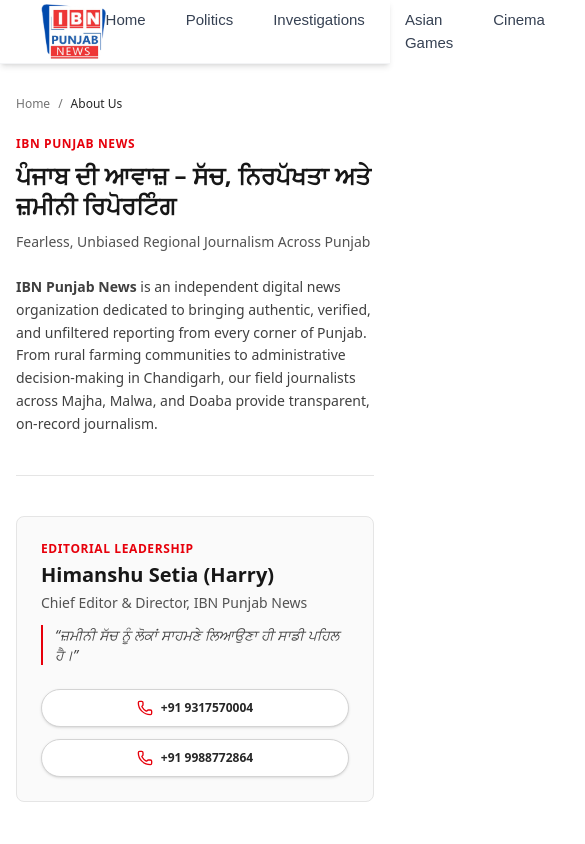
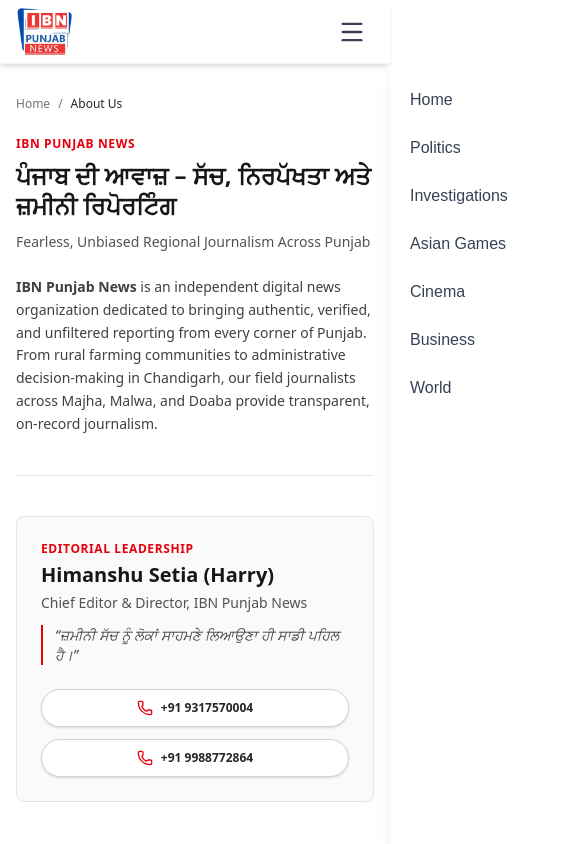
Before and after one commit to kamalkaur20044-cell/IBN-news-website, a Next.js app: page /about-us in a window 390 px wide. Shown: the top 844 px of the page, 585 px wide, since content can reach past the window. Built offline with nearby package versions, Linux system fonts and the light colour scheme.

Commit message:
ui updated

```diff
--- a/components/FeaturedNews.tsx
+++ b/components/FeaturedNews.tsx
@@ -57,7 +57,7 @@
 ];
 export default function FeaturedNews() {
   return (
-    <section className="mx-auto max-w-[90%] px-0 my-10">
+    <section className="mx-auto max-w-[90%] px-0 my-10 ">
       {/* Section Header */}
       <div className="mb-6 flex items-center justify-between border-b border-gray-200 pb-4">
         <h2 className="text-2xl font-bold text-gray-900">Must Read</h2>
--- a/components/Footer.tsx
+++ b/components/Footer.tsx
@@ -5,14 +5,16 @@
 const Footer = () => {
     return (
         <footer className='w-full  py-16 bg-[#0B1F3A] text-white'>
-            <div className='flex justify-center gap-28'>
+            <div className='flex flex-col md:flex-row md:flex-wrap justify-around  gap-14 md:gap-18 '>
+                <div className='mx-auto  flex  gap-6 md:flex-col md:items-center'>
+                    <img src="/images/logo.png" alt='logo' className='h-14 w-auto shrink-0 mb-4' />
+                    <h2 className='lg:text-[24px] text-[18px]  font-semibold leading-8'>Latest News : Breaking <br /> News and Updates</h2>
+                </div>
+
+                <div className='flex gap-12 mx-auto md:gap-20'>
                     <div>
-                    <img src="/images/logo.png" alt='logo' className='h-14 shrink-0 mb-4' />
-                    <h2 className='text-[24px] font-semibold leading-8'>Latest News : Breaking <br /> News and Updates</h2>
-                </div>
-                <div>
-                    <b className='text-sm uppercase'>HOME</b>
-                    <ul className='mt-4 space-y-3 text-sm text-gray-300'>
+                        <b className='md:text-sm text-xs uppercase '>HOME</b>
+                        <ul className='mt-4 space-y-3 md:text-sm text-xs text-gray-300'>
                             <li><Link href='#' className='hover:text-white transition'>About Us</Link></li>
                             <li><Link href='#' className='hover:text-white transition'>Latest News</Link></li>
                             <li><Link href='#' className='hover:text-white transition'>Blog</Link></li>
@@ -20,23 +22,24 @@
                         </ul>
                     </div>
                     <div>
-                    <b className='text-sm uppercase'>Get Help</b>
-                    <ul className='mt-4 space-y-3 text-sm text-gray-300'>
+                        <b className='md:text-sm text-xs uppercase'>Get Help</b>
+                        <ul className='mt-4 space-y-3 md:text-sm text-xs text-gray-300'>
                             <li className='hover:text-white cursor-pointer transition'>Support</li>
                             <li className='hover:text-white cursor-pointer transition'>Pricing</li>
                             <li className='hover:text-white cursor-pointer transition'>Media Kit</li>
                             <li className='hover:text-white cursor-pointer transition'>Contact Us</li>
                         </ul>
                     </div>
-                <div>
-                    <p className='text-sm font-bold uppercase'>SUBSCRIBE <span className='font-normal'>To Newsletter</span></p>
-                    <label className='mt-4 block text-sm text-gray-300'>Email address</label>
+                </div>
+                <div className='mx-auto'>
+                    <p className='md:text-sm text-xs font-bold uppercase'>SUBSCRIBE <span className='font-normal'>To Newsletter</span></p>
+                    <label className='mt-4 block md:text-sm text-xs text-gray-300'>Email address</label>
                     <div className='flex mt-2'>
                         <div className='flex gap-2 items-center bg-[#eeecec] text-black p-2 rounded-l-xl'>
                             <Inbox size={18} className='text-gray-500' />
-                            <input type='email' className='w-40 bg-transparent outline-none text-sm' placeholder='Email address' />
+                            <input type='email' className='w-40 bg-transparent outline-none text-xs md:text-sm' placeholder='Email address' />
                         </div>
-                        <button className='bg-red-500 text-white px-4 rounded-r-xl text-sm font-semibold hover:bg-red-600 transition'>Subscribe</button>
+                        <button className='bg-red-500 text-white px-4 rounded-r-xl text-xs md:text-sm font-semibold hover:bg-red-600 transition'>Subscribe</button>
                     </div>
                 </div>
             </div>
--- a/components/Navbar.tsx
+++ b/components/Navbar.tsx
@@ -1,71 +1,118 @@
-import { SearchIcon } from 'lucide-react'
+
+'use client'
+
+import { SearchIcon, Menu, X } from 'lucide-react'
 import Link from 'next/link'
-import React from 'react'
+import React, { useState } from 'react'
+
+const navLinks = [
+  { name: 'Home', href: '/' },
+  { name: 'Politics', href: '/about-us' },
+  { name: 'Investigations', href: '/news' },
+  { name: 'Asian Games', href: '/news' },
+  { name: 'Cinema', href: '/news' },
+  { name: 'Business', href: '/news' },
+  { name: 'World', href: '/IBN-punjab-news' },
+]
 
 const Navbar = () => {
+  const [isMenuOpen, setIsMenuOpen] = useState(false)
+
   return (
-    <nav className='sticky top-0 z-50 flex items-center justify-between px-10 bg-white h-16 shadow-md border-b border-gray-100'>
+    <>
+      {/* Desktop Navbar */}
+      <nav className='hidden md:flex sticky top-0 z-50 items-center justify-between px-10 bg-white h-16 shadow-md border-b border-gray-100'>
 
         {/* Logo */}
-      <Link href="/" className='flex-shrink-0'>
-        <img src="/images/logo.png" alt='logo' className='h-14 w-auto object-contain' />
+        <Link href='/' className='flex-shrink-0'>
+          <img
+            src='/images/logo.png'
+            alt='logo'
+            className='h-14 w-auto object-contain'
+          />
         </Link>
 
         {/* Nav Links */}
         <ul className='flex gap-10 text-[15px] font-medium text-gray-700'>
-        <li>
-          <Link href="/" className='relative py-1 hover:text-[#C1121F] after:absolute after:left-0 after:bottom-0 after:h-[2px] after:w-0 after:bg-[#C1121F] hover:after:w-full after:transition-all after:duration-300'>
-            Home
+          {navLinks.map((link) => (
+            <li key={link.name}>
+              <Link
+                href={link.href}
+                className='relative py-1 hover:text-[#C1121F] after:absolute after:left-0 after:bottom-0 after:h-[2px] after:w-0 after:bg-[#C1121F] hover:after:w-full after:transition-all after:duration-300'
+              >
+                {link.name}
               </Link>
             </li>
-        <li>
-          <Link href="/about-us" className='relative py-1 hover:text-[#C1121F] after:absolute after:left-0 after:bottom-0 after:h-[2px] after:w-0 after:bg-[#C1121F] hover:after:w-full after:transition-all after:duration-300'>
-            Politics
-          </Link>
-        </li>
-        <li>
-          <Link href="/news" className='relative py-1 hover:text-[#C1121F] after:absolute after:left-0 after:bottom-0 after:h-[2px] after:w-0 after:bg-[#C1121F] hover:after:w-full after:transition-all after:duration-300'>
-            Investigations
-          </Link>
-        </li>
-        <li>
-          <Link href="/news" className='relative py-1 hover:text-[#C1121F] after:absolute after:left-0 after:bottom-0 after:h-[2px] after:w-0 after:bg-[#C1121F] hover:after:w-full after:transition-all after:duration-300'>
-            Asian Games
-          </Link>
-        </li>
-        <li>
-          <Link href="/news" className='relative py-1 hover:text-[#C1121F] after:absolute after:left-0 after:bottom-0 after:h-[2px] after:w-0 after:bg-[#C1121F] hover:after:w-full after:transition-all after:duration-300'>
-            Cinema
-          </Link>
-        </li>
-        <li>
-          <Link href="/news" className='relative py-1 hover:text-[#C1121F] after:absolute after:left-0 after:bottom-0 after:h-[2px] after:w-0 after:bg-[#C1121F] hover:after:w-full after:transition-all after:duration-300'>
-            Business
-          </Link>
-        </li>
-        <li>
-          <Link href="/IBN-punjab-news" className='relative py-1 hover:text-[#C1121F] after:absolute after:left-0 after:bottom-0 after:h-[2px] after:w-0 after:bg-[#C1121F] hover:after:w-full after:transition-all after:duration-300'>
-            World
-          </Link>
-        </li>
+          ))}
         </ul>
 
+        {/* Search + Subscribe */}
+        <div className='flex gap-4'>
 
+          {/* Search */}
+          <div className='flex w-25 border border-gray-200 text-gray-500 py-1 px-2 rounded-full hover:border-gray-900 hover:text-gray-900'>
+            <SearchIcon className='shrink-0 pr-2' />
 
-      {/* Subscribe Button */}
-      <div className='flex gap-4'>
-        {/* search bar */}
-        <div className="flex w-25 border-1 border-gray-200 text-gray-500 py-1 px-2 rounded-full hover:border-gray-900 hover:text-gray-900">
-          <SearchIcon className='shrink-0 pr-2' />
-          <input type="text" placeholder="Search " className="w-full text-sm bg-transparent text-gray-700 outline-none border-none placeholder:text-gray-400" />
+            <input
+              type='text'
+              placeholder='Search'
+              className='w-full text-sm bg-transparent text-gray-700 outline-none border-none placeholder:text-gray-400'
+            />
           </div>
 
+          {/* Subscribe */}
           <button className='bg-[#C1121F] text-white text-sm font-semibold px-5 py-2 rounded-full transition-all duration-300 hover:bg-[#1e3a5f] hover:scale-105'>
             Subscribe
           </button>
+
+        </div>
+      </nav>
+
+
+      {/* Mobile Navbar */}
+      <nav className='flex md:hidden sticky top-0 z-50 items-center justify-between h-16 px-4 bg-white shadow-md border-b border-gray-100'>
+
+        {/* Logo */}
+        <Link href='/'>
+          <img src='/images/logo.png' alt='logo' className='h-12 w-auto object-contain' />
+        </Link>
+
+        {/* Hamburger Button */}
+        <button
+          onClick={() => setIsMenuOpen(!isMenuOpen)}
+          aria-label={isMenuOpen ? 'Close menu' : 'Open menu'}
+          className='p-2 text-gray-700'
+        >
+          {isMenuOpen ? (
+            <X size={28} />
+          ) : (
+            <Menu size={28} />
+          )}
+        </button>
+      </nav>
+
+
+      {/* Mobile Menu */}
+
+        <div className={`fixed top-16 right-0 z-40 w-[50%] h-[calc(100vh-4rem)] bg-white shadow-lg transform transition-transform duration-1000 ease-in-out md:hidden ${isMenuOpen ? 'translate-x-0' : 'translate-x-full'}`}>
+
+          <ul className='flex flex-col px-5 py-3'>
+            {navLinks.map((link) => (
+              <li key={link.name}>
+                <Link
+                  href={link.href}
+                  onClick={() => setIsMenuOpen(false)}
+                  className='block py-3 text-gray-700 font-medium hover:text-[#C1121F]'
+                >
+                  {link.name}
+                </Link>
+              </li>
+            ))}
+          </ul>
+
         </div>
 
-    </nav>
+    </>
   )
 }
 
--- a/components/VideoNews.tsx
+++ b/components/VideoNews.tsx
@@ -53,7 +53,7 @@
 
 export default function NewsInVideo() {
   return (
-    <section className="mx-auto w-full max-w-[90%] bg-white px-6 py-10 md:px-8">
+    <section className="mx-auto  mb-16 w-full max-w-[90%] bg-white px-6 py-10 md:px-8">
 
       {/* Header */}
       <div className="mb-7 flex items-center justify-between">
```
Also changed, not shown: app/page.tsx (+13 -10 lines). Lines whose indentation alone changed are shown as unchanged.
